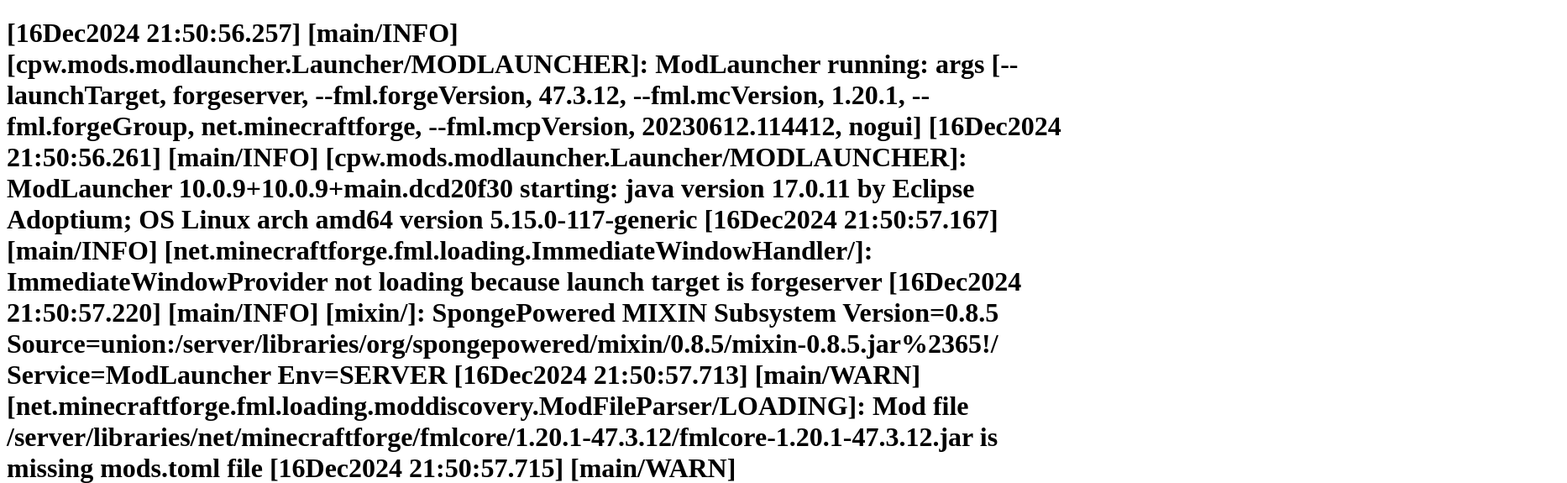
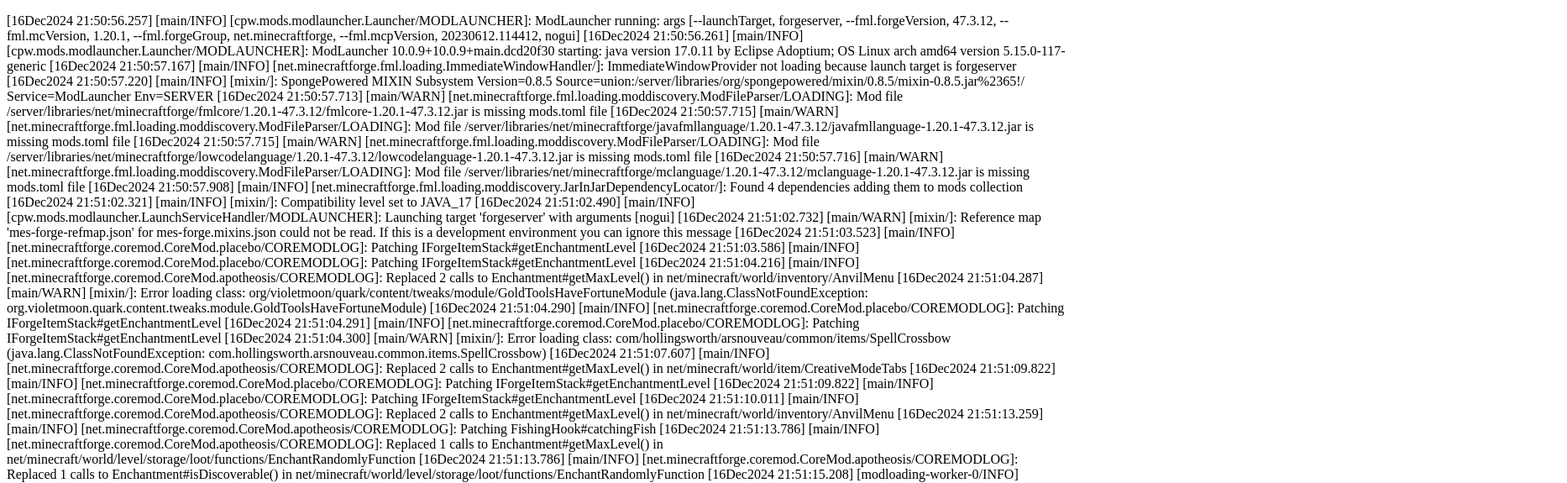
Before and after one commit to Daniele-izzo-2C-JcMaxwell-2023/tpsit, a plain HTML site: page progetti/minecraft.html in a window 1280 px wide. Shown: the top 575 px of the page at 84% size, 1866 px wide, since content can reach past the window. Drawn offline with Linux system fonts and the light colour scheme.

Commit message:
Update minecraft.html

```diff
--- a/progetti/minecraft.html
+++ b/progetti/minecraft.html
@@ -3,7 +3,7 @@
 <head>
 </head>
 <body>
-<h1>[16Dec2024 21:50:56.257] [main/INFO] [cpw.mods.modlauncher.Launcher/MODLAUNCHER]: ModLauncher running: args [--launchTarget, forgeserver, --fml.forgeVersion, 47.3.12, --fml.mcVersion, 1.20.1, --fml.forgeGroup, net.minecraftforge, --fml.mcpVersion, 20230612.114412, nogui]
+<p>[16Dec2024 21:50:56.257] [main/INFO] [cpw.mods.modlauncher.Launcher/MODLAUNCHER]: ModLauncher running: args [--launchTarget, forgeserver, --fml.forgeVersion, 47.3.12, --fml.mcVersion, 1.20.1, --fml.forgeGroup, net.minecraftforge, --fml.mcpVersion, 20230612.114412, nogui]
 [16Dec2024 21:50:56.261] [main/INFO] [cpw.mods.modlauncher.Launcher/MODLAUNCHER]: ModLauncher 10.0.9+10.0.9+main.dcd20f30 starting: java version 17.0.11 by Eclipse Adoptium; OS Linux arch amd64 version 5.15.0-117-generic
 [16Dec2024 21:50:57.167] [main/INFO] [net.minecraftforge.fml.loading.ImmediateWindowHandler/]: ImmediateWindowProvider not loading because launch target is forgeserver
 [16Dec2024 21:50:57.220] [main/INFO] [mixin/]: SpongePowered MIXIN Subsystem Version=0.8.5 Source=union:/server/libraries/org/spongepowered/mixin/0.8.5/mixin-0.8.5.jar%2365!/ Service=ModLauncher Env=SERVER
@@ -3738,6 +3738,6 @@
 [16Dec2024 22:21:06.189] [Server thread/INFO] [net.minecraft.server.network.ServerGamePacketListenerImpl/]: Patte_Chan lost connection: Disconnected
 [16Dec2024 22:21:06.190] [Server thread/INFO] [net.minecraft.server.MinecraftServer/]: Patte_Chan left the game
 [16Dec2024 22:28:14.701] [Server thread/INFO] [net.minecraft.server.MinecraftServer/]: MrPurple87 blew up
-</h1>
+</p>
 </body>
 </html>
```
